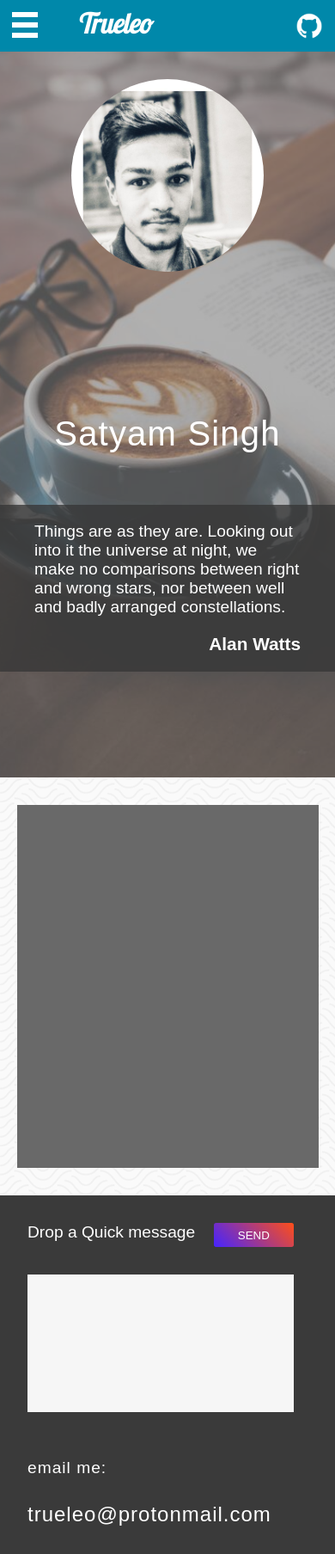
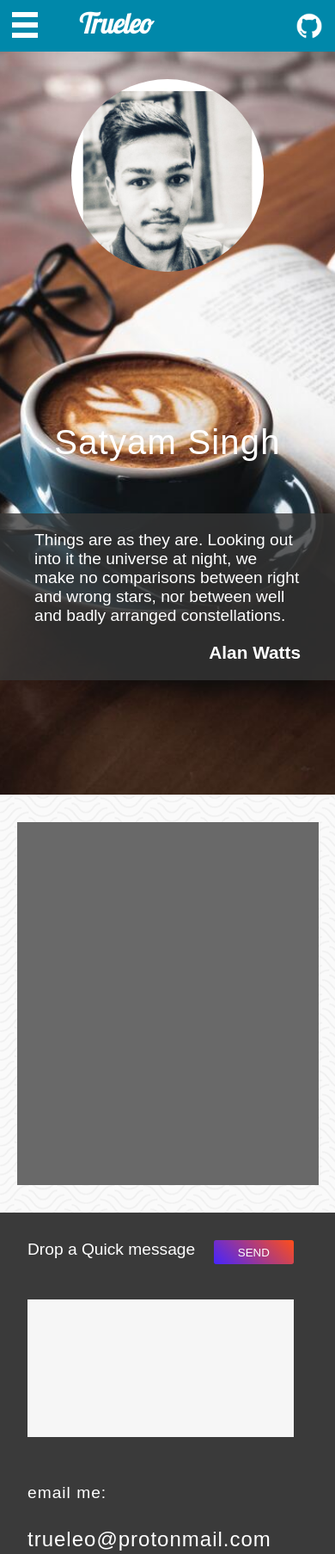
Before and after one commit to trueleo/trueleo.github.io, a plain HTML site: page index.html in a window 390 px wide. Shown: the top 1807 px of the page at 86% size. Drawn offline with Linux system fonts and the light colour scheme; a script that the page names is missing; a web font is replaced by a local one.

Commit message:
min-height saved the day

```diff
--- a/index.html
+++ b/index.html
@@ -52,8 +52,6 @@
 </div>
 
 <div class="intro">
-    <div class="intro-wall">
-    </div>
     <div class="intro-left">
         <div class="intro-shape">
             <img src="./images/rect815.png" alt="">
--- a/main.css
+++ b/main.css
@@ -119,7 +119,7 @@ nav {
 
 #side-nav-image {
     width: 100%;
-    height: 20em;
+    height: 10em;
     background: url('./images/sidenav-background.png') no-repeat center center;
     background-size: cover;
 }
@@ -127,7 +127,7 @@ nav {
 .side-nav a {
     text-decoration: none;
     color: white;
-    font-size: 24px;
+    font-size: 20px;
     display: block;
 }
 
@@ -137,7 +137,7 @@ nav {
     right: 0;
     top: 0;
     padding: 10px 10px;
-    margin-left: 160px;
+    margin-right: 0px;
 }
 
 .btn-close:hover {
@@ -153,27 +153,18 @@ nav {
 }
 
 .intro {
-    position: relative;
+    display: flex;
+    justify-content: space-between;
+    position:relative;
     width: 100%;
-}
-
-.intro-wall {
-    position: absolute;
-    width: 100%;
-    height: 32em;
-    background-color: #707070;
     background: #3a3a3a url('./images/header-background-resized.jpg');
     background-size: cover;
     background-repeat: no-repeat;
     background-position: 50% 50%;
-    filter: brightness(0.7);
-    filter: contrast(0.4);
-    top: 0;
-    left: 0;
-    -webkit-filter: contrast(0.4);
 }
 
 .intro-left, .intro-right {
+    display: inline-block;
     height: 32em;
     overflow: hidden;
 }
@@ -182,7 +173,6 @@ nav {
     min-width: 23em;
     width: 40%;
     max-width: 42em;
-    float: left;
     position: relative;
 }
 
@@ -199,6 +189,7 @@ nav {
     margin-top: 10%;
     margin-bottom: 16%;
     position: absolute;
+    z-index: 2;
     width: 54%;
     height: 0;
     padding-bottom: 54%;
@@ -213,7 +204,6 @@ nav {
 .intro-shape {
     position: absolute;
     margin-top: 0px;
-    z-index: 1;
     height: 100%;
 }
 
@@ -225,10 +215,9 @@ nav {
     -webkit-filter: hue-rotate(10deg);
 }
 
+
 .intro-right {
-    margin-left: 0px;
-    position: relative;
-    z-index: 2;
+ width: 59%;
 }
 
 .intro h1 {
@@ -243,7 +232,6 @@ nav {
 
 
 .short-about {
-    float: right;
     margin-left: 15%;
     margin-right: 10%;
     max-width: 60em;
@@ -272,14 +260,15 @@ nav {
     text-align: right;
 }
 
-@media screen and (max-width: 900px) {
+@media screen and (max-width: 950px) {
     .intro h1 {
+        margin-left: 20px;
         margin-bottom: 1.5em;
         font-size: 3em;
     }
 
     .short-about p {
-        font-size: 1.4em;
+        font-size: 1.3em;
     }
 
     .short-about h3 {
@@ -287,12 +276,25 @@ nav {
     }
 }
 
+@media screen and (max-width: 800px) {
+    .intro h1 {
+        margin-bottom: 1em;
+        font-size: 2.4em;
+    }
 
+    .short-about p {
+        font-size: 1.2em;
+    }
+
+    .short-about h3 {
+        font-size: 1em;
+    }
+}
 
 @media screen and (max-width: 750px) {
     .intro {
-        height: 100vh;
         width: 100vw;
+        flex-direction: column;
     }
 
     .intro-shape {
@@ -300,10 +302,13 @@ nav {
     }
 
     .intro-left, .intro-right {
+        flex: 1;
         overflow: unset;
         width: inherit;
         min-width: unset;
         max-width: unset;
+        min-height: 27em;
+        height: 24em;
     }
 
     .layer-profile {
@@ -400,9 +405,12 @@ footer {
     width: 40%;
 }
 
-.message-form * {
-    display: inline-block;
+#message-form {
+    width: 100%;
+    display: flex;
+    justify-content: space-between;
 }
+
 
 .message-container h3 {
     float: left;
@@ -412,7 +420,7 @@ footer {
 }
 
 #message {
-    margin-top: 4.5em;
+    margin-top: 2em;
     margin-bottom: 2em;
     display: block;
     width: 100%;
@@ -424,7 +432,6 @@ footer {
 }
 
 #send {
-    float: right;
     height: 2.4em;
     width: 9em;
     color: white;
```
